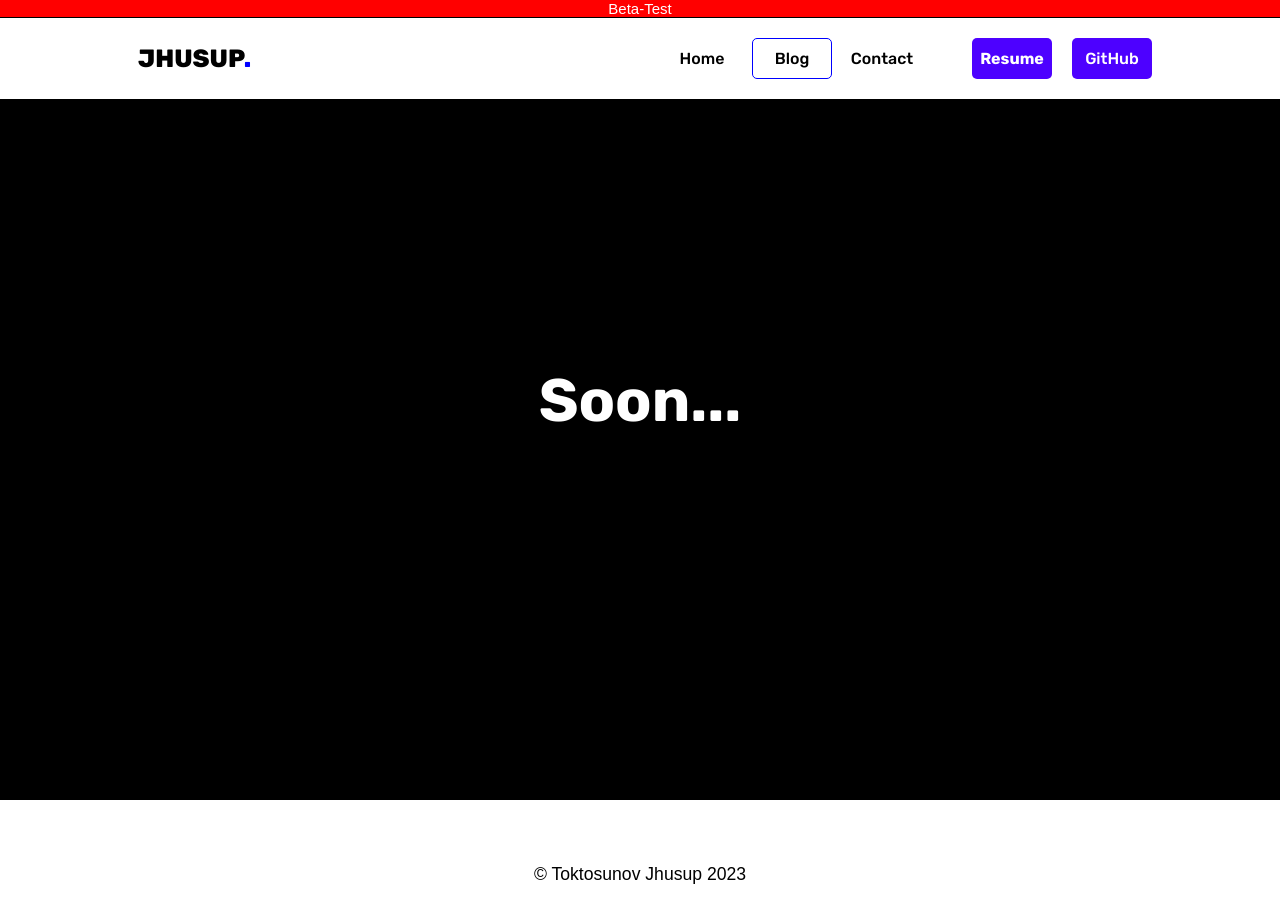
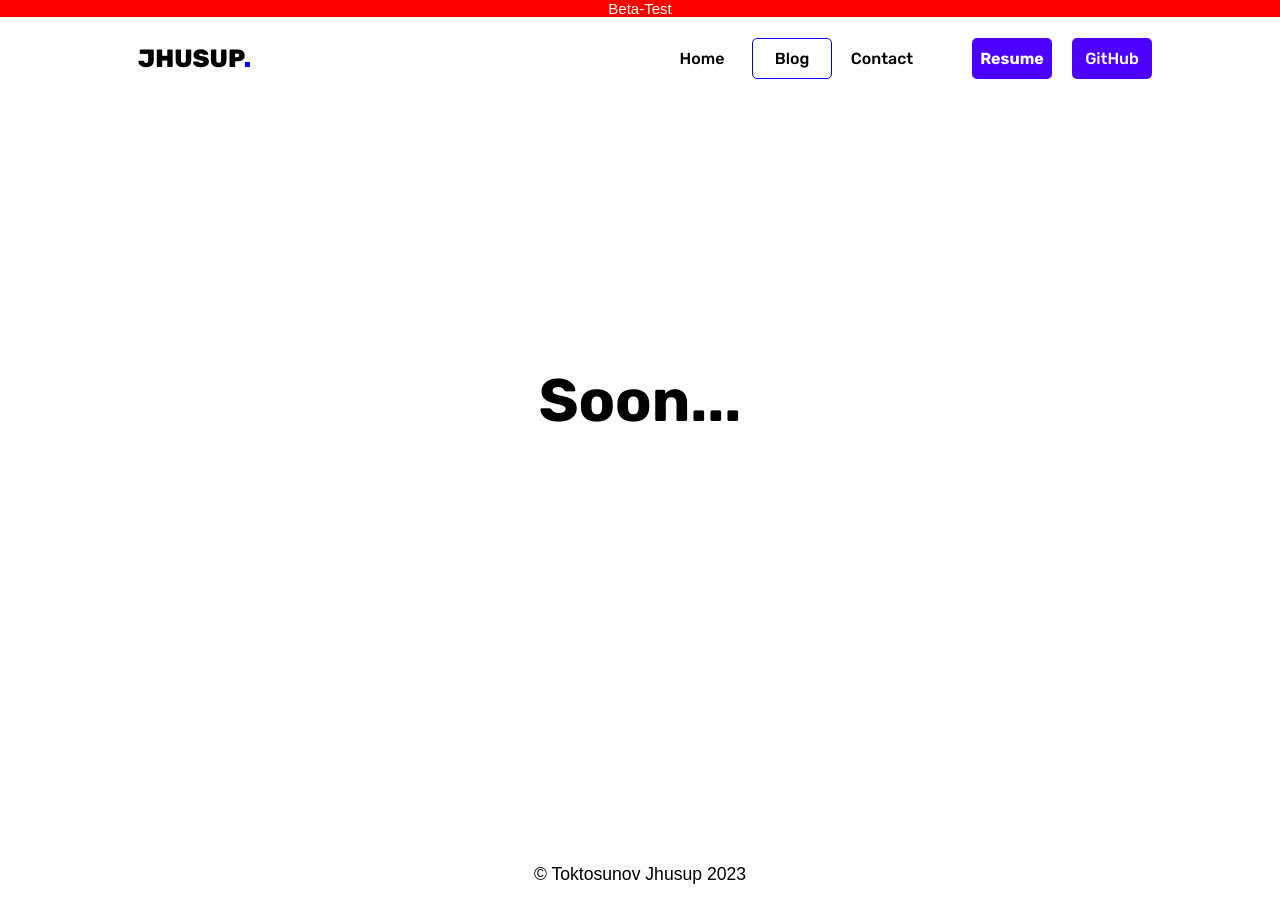
Before and after one commit to TheNowy/Project-Portfolio, a React (Vite) app: page /Blog in a window 1280 px wide. Shown: the top 922 px of the page. Built offline with nearby package versions, Linux system fonts and the light colour scheme.

Commit message:
WhiteTheme

```diff
--- a/src/components/pages/blog/Blog.module.scss
+++ b/src/components/pages/blog/Blog.module.scss
@@ -4,9 +4,9 @@
     display: flex;
     justify-content: center;
     align-items: center;
-    background-color: black;
+    background-color: rgb(255, 255, 255);
     h1 {
       font-size: 60px;
-      color: white;
+      color: rgb(0, 0, 0);
     }
   }
```
